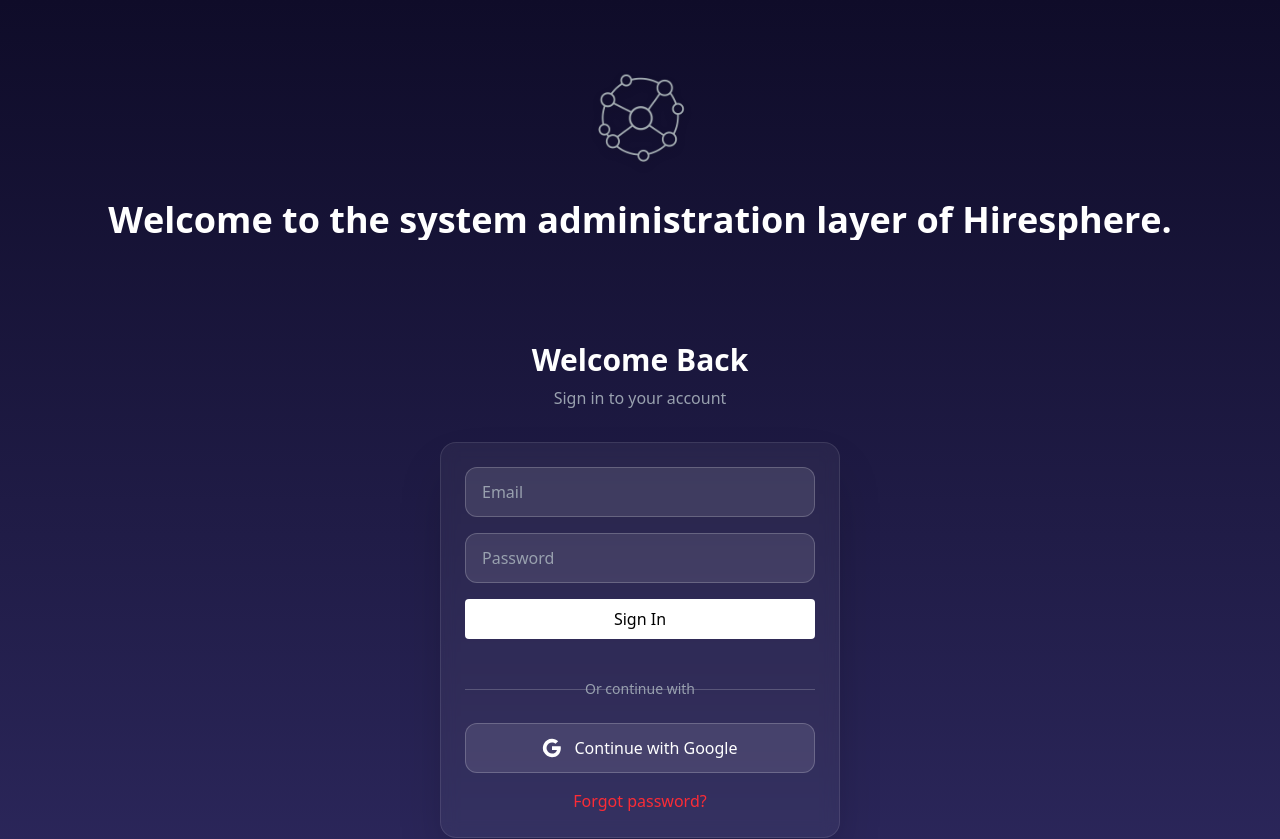
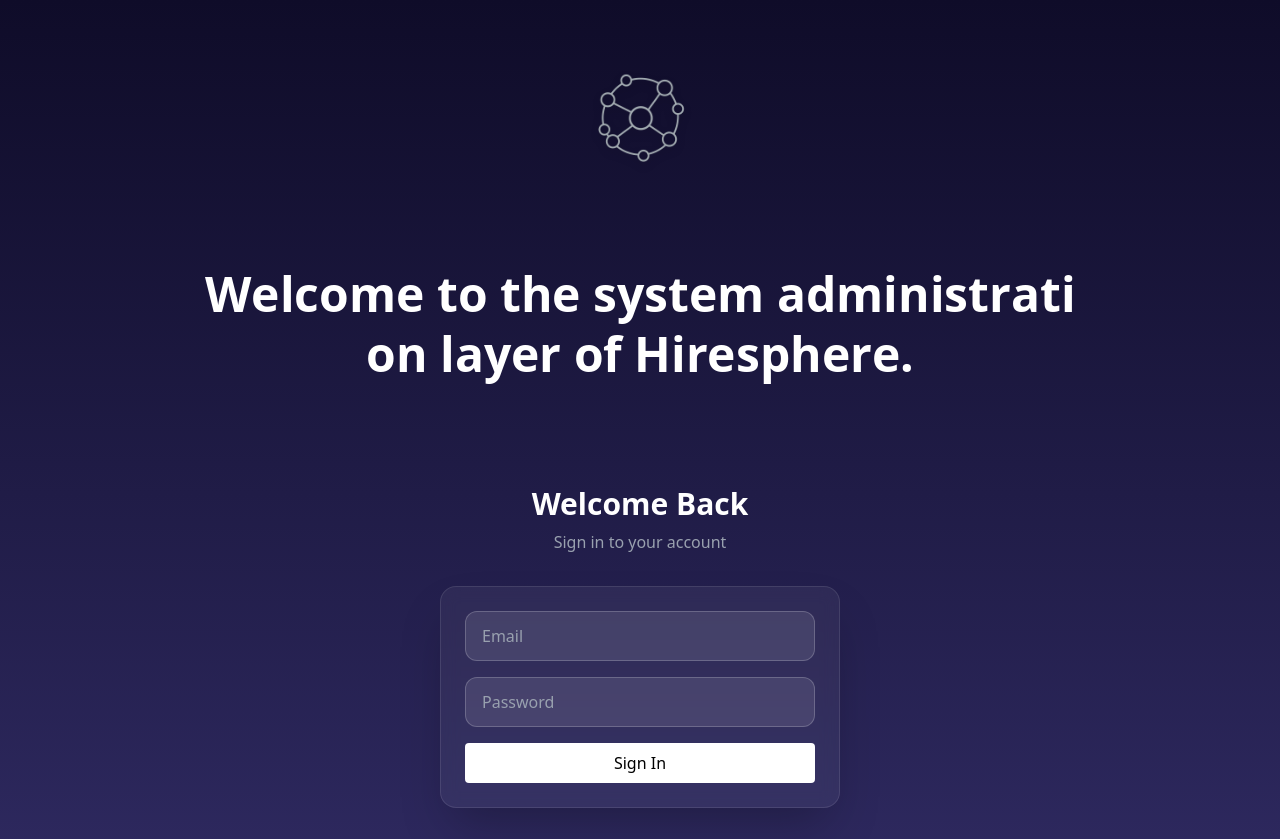
Before and after one commit to Gycelal/HireSphere-Frontend, a React (Vite) app: page /admin-login in a window 1280 px wide. Shown: the top 839 px of the page. Built offline with nearby package versions, Linux system fonts and the light colour scheme; no server answers.

Commit message:
refactor(auth): reuse Login.jsx component for admin portal with admin prop in AdminAuth.jsx

```diff
--- a/src/components/authentication/Login.jsx
+++ b/src/components/authentication/Login.jsx
@@ -6,7 +6,7 @@
 import { toast } from 'sonner'
 import GoogleButton from '../ui/GoogleButton'
 
-const Login = ({ role }) => {
+const Login = ({ admin=false }) => {
   const dispatch = useDispatch()
   const navigate = useNavigate()
 
@@ -50,12 +50,6 @@
       setSubmitting(false)
     }
   }
-
-  const handleGoogleSignIn = () => {
-    console.log('Google sign in clicked')
-    // TODO: implement Google OAuth
-  }
-
   const handleSignUp = () => {
     navigate('/register', { state: { initialRole: 'candidate' } })
   }
@@ -114,7 +108,9 @@
                 >
                   Sign In
                 </button>
-                <div className='relative my-6'>
+                {!admin && (
+                  <>
+                  <div className='relative my-6'>
                   <div className='absolute inset-0 flex items-center'>
                     <div className='w-full border-t border-white/20'></div>
                   </div>
@@ -123,24 +119,28 @@
                   </div>
                 </div>
 
-                <GoogleButton handleGoogleSignIn={handleGoogleSignIn} />
+                <GoogleButton/>
                 <p
                   onClick={handleForgotPassword}
                   className='text-center text-red-500 hover:underline cursor-pointer'
                 >
                   Forgot password?
                 </p>
+                  </>
+                )}
               </Form>
             )}
           </Formik>
         </div>
 
-        <div className='text-center mt-6 text-gray-400'>
+        {!admin && (
+          <div className='text-center mt-6 text-gray-400'>
           Don’t have an account?{' '}
           <a onClick={handleSignUp} className='text-blue-400 hover:underline'>
             Sign up
           </a>
         </div>
+        )}
       </div>
     </div>
   )
--- a/src/pages/admin/AdminAuth.jsx
+++ b/src/pages/admin/AdminAuth.jsx
@@ -1,6 +1,5 @@
-import React from 'react';
-import SplitText from '../../components/ui/SplitText';
-import Login from '../../components/authentication/Login';
+import SplitText from '../../components/ui/SplitText'
+import Login from '../../components/authentication/Login'
 
 const AdminAuth = () => {
   return (
@@ -17,11 +16,11 @@
       </div>
 
       {/* Tagline Section */}
-      <div className='flex justify-center pb-16'>
-        <div className='text-center'>
+      <div className='flex justify-center px-4 sm:px-6 md:px-8 lg:px-12 xl:px-16 py-10 sm:py-12 md:py-16'>
+        <div className='text-center max-w-4xl'>
           <SplitText
             text='Welcome to the system administration layer of Hiresphere.'
-            className="text-white text-lg sm:text-3xl lg:text-4xl font-bold text-center"
+            className='text-white text-base sm:text-2xl md:text-3xl lg:text-4xl xl:text-5xl font-bold leading-snug sm:leading-snug md:leading-tight lg:leading-tight text-center'
             delay={100}
             duration={0.6}
             ease='power3.out'
@@ -35,21 +34,19 @@
         </div>
       </div>
 
-      {/* Login Content Section */}
       <div className='flex-1 flex items-center justify-center px-4'>
         <div className='w-full max-w-md'>
-          <Login />
+          <Login admin={true} />
         </div>
       </div>
 
-      {/* Footer Section */}
       <footer className='py-8 text-center'>
         <div className='text-sm text-gray-500'>
           © 2025 Hiresphere. All rights reserved.
         </div>
       </footer>
     </div>
-  );
-};
+  )
+}
 
-export default AdminAuth;
+export default AdminAuth
```
